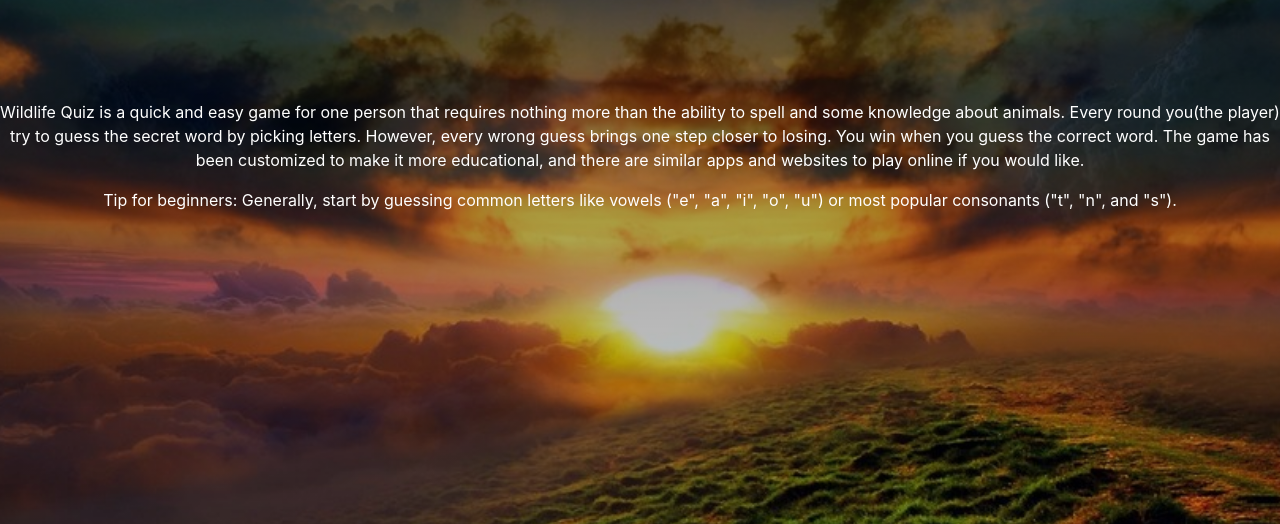
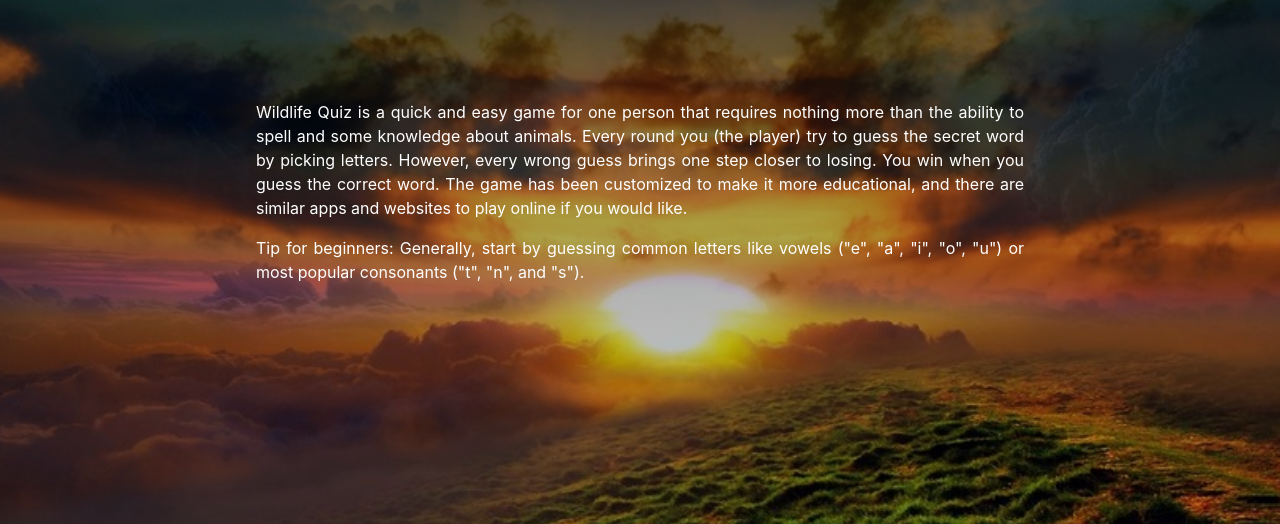
Before and after one commit to chookmook29/guessing_game, a Flask app: page /rules in a window 1280 px wide. Shown: the part 123-647 px from the top of the page. Run offline with Flask 2, Linux system fonts and the light colour scheme; some libraries are stand-ins or nearby versions.

Commit message:
More css styling

```diff
--- a/static/css/main.css
+++ b/static/css/main.css
@@ -10,6 +10,10 @@ src: url("/static/font/BEBAS.ttf");
 
 	h1 {
 		font-size: 3rem;
+	}
+	article {
+		padding-left: 3%;
+		padding-right: 3%;
 	}
 	.form {
 		padding: 0 10% 0 10%;
@@ -43,6 +47,10 @@ src: url("/static/font/BEBAS.ttf");
 	h1 {
 		font-size: 3rem;
 	}
+	article {
+		padding-left: 3%;
+		padding-right: 3%;
+	}
 	.current {
 		font-size: 2rem;
 	}
@@ -72,6 +80,10 @@ src: url("/static/font/BEBAS.ttf");
 
 	h1 {
 		font-size: 3rem;
+	}
+	article {
+		padding-left: 3%;
+		padding-right: 3%;
 	}
 	.form {
 		padding: 0 10% 0 10%;
@@ -106,7 +118,10 @@ src: url("/static/font/BEBAS.ttf");
 	h1 {
 		font-size: 3rem;
 	}
-
+	article {
+		padding-left: 3%;
+		padding-right: 3%;
+	}
 	.current {
 		font-size: 4rem;
 	}
@@ -135,6 +150,10 @@ src: url("/static/font/BEBAS.ttf");
 	}
 	h1 {
 		font-size: 3rem;
+	}
+	article {
+		padding-left: 3%;
+		padding-right: 3%;
 	}
 	.form {
 		padding: 0 10% 0 10%;
@@ -169,7 +188,10 @@ src: url("/static/font/BEBAS.ttf");
 	h1 {
 		font-size: 3rem;
 	}
-
+	article {
+		padding-left: 3%;
+		padding-right: 3%;
+	}
 	.current {
 		font-size: 4rem;
 	}
@@ -198,6 +220,10 @@ src: url("/static/font/BEBAS.ttf");
 	}
 	h1 {
 		font-size: 3rem;
+	}
+	article {
+		padding-left: 10%;
+		padding-right: 10%;
 	}
 	.form {
 		padding: 0 12% 0 12%;
@@ -232,7 +258,10 @@ src: url("/static/font/BEBAS.ttf");
 	h1 {
 		font-size: 3rem;
 	}
-
+	article {
+		padding-left: 3%;
+		padding-right: 3%;
+	}
 	.current {
 		font-size: 4rem;
 	}
@@ -261,6 +290,10 @@ src: url("/static/font/BEBAS.ttf");
 	}
 	h1 {
 		font-size: 6rem;
+	}
+	article {
+		padding-left: 20%;
+		padding-right: 20%;
 	}
 	.form {
 		padding: 0 14% 0 14%;
@@ -308,6 +341,7 @@ footer {
 }
 
 article {
+	text-align: justify;
 	padding-top: 100px;
 }
 
@@ -323,7 +357,7 @@ h3 {
 }
 
 h2 {
-	padding-top: 30px;
+	padding: 30px;
 	color: white;
 }
 
--- a/templates/game.html
+++ b/templates/game.html
@@ -2,7 +2,8 @@
 {% block title%}Game{% endblock %}
 {% block content %}
 		<p>{{ user_greeting }}</p>
-	    <p class="text-pop-up-top"><span class="important">{{ attempts }}</span> attempts left, your guess: <span class="important">{{ guess }}</span> <span class="unimportant">{{ used }}</span></p>
+	    <p class="text-pop-up-top"><span class="important">{{ attempts }}</span> attempts left, your guess: <span class="important">{{ guess }}</span></p>
+	    <p><span class="unimportant">{{ used }}</span></p>
 	    <p class="current">{{ current }}</p>
 	    <form class="form" action = "/user_guess" method = "post">
 	         {% for letter in letter_array %}
--- a/templates/rules.html
+++ b/templates/rules.html
@@ -2,7 +2,7 @@
 {% block title%}Rules{% endblock %}
 {% block content %}
 	<article>
-		<p>Wildlife Quiz is a quick and easy game for one person that requires nothing more than the ability to spell and some knowledge about animals. Every round you(the player) try to guess the secret word by picking letters. However, every wrong guess brings one step closer to losing. You win when you guess the correct word. The game has been customized to make it more educational, and there are similar apps and websites to play online if you would like.</p>
+		<p>Wildlife Quiz is a quick and easy game for one person that requires nothing more than the ability to spell and some knowledge about animals. Every round you (the player) try to guess the secret word by picking letters. However, every wrong guess brings one step closer to losing. You win when you guess the correct word. The game has been customized to make it more educational, and there are similar apps and websites to play online if you would like.</p>
 		<p>Tip for beginners: Generally, start by guessing common letters like vowels ("e", "a", "i", "o", "u") or most popular consonants ("t", "n", and "s").</p>
 	</article>
 {% endblock %}
```
